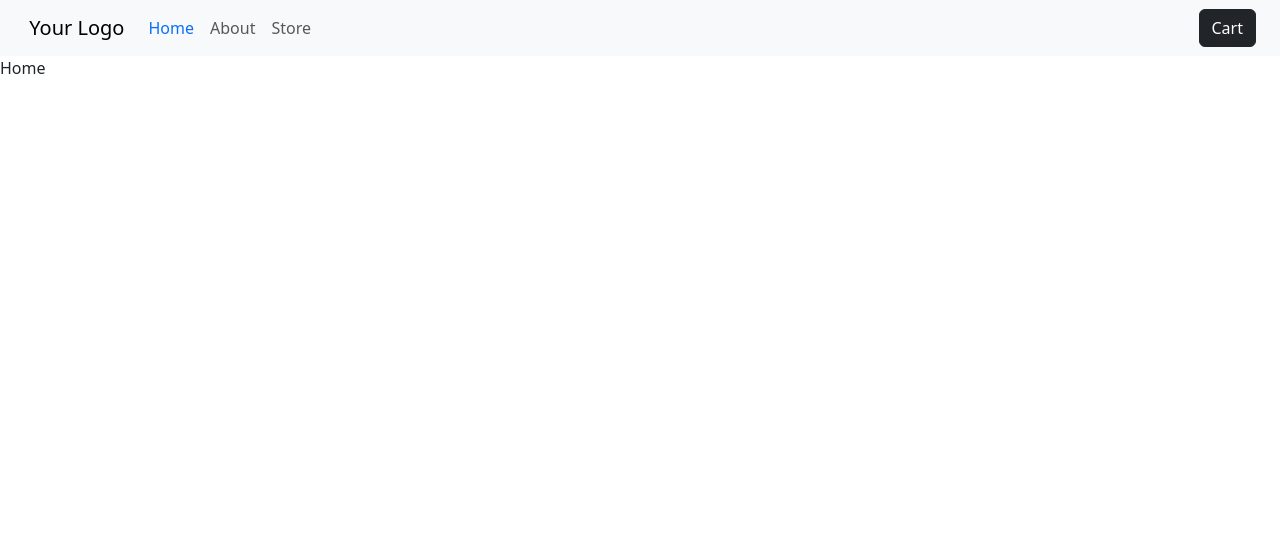
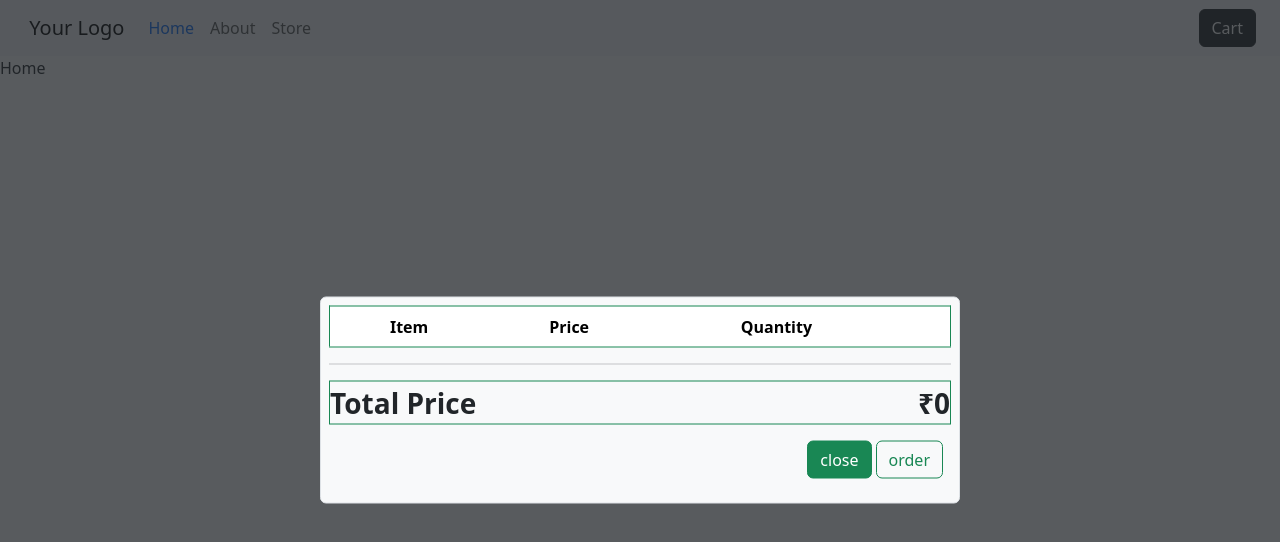
Before and after one commit to codepath26/Eccomarce_React, a React (Create React App) app: page / in a window 1280 px wide. Both pictures are taken after a click on the button "Cart". Shown: the top 542 px of the page. Built offline with nearby package versions, Linux system fonts and the light colour scheme.

Commit message:
adding the cart fucnctionality using the context api also react router dom used

```diff
--- a/public/index.html
+++ b/public/index.html
@@ -10,34 +10,12 @@
       content="Web site created using create-react-app"
     />
     <link rel="apple-touch-icon" href="%PUBLIC_URL%/logo192.png" />
-    <!--
-      manifest.json provides metadata used when your web app is installed on a
-      user's mobile device or desktop. See https://developers.google.com/web/fundamentals/web-app-manifest/
-    -->
     <link rel="manifest" href="%PUBLIC_URL%/manifest.json" />
-    <!--
-      Notice the use of %PUBLIC_URL% in the tags above.
-      It will be replaced with the URL of the `public` folder during the build.
-      Only files inside the `public` folder can be referenced from the HTML.
-
-      Unlike "/favicon.ico" or "favicon.ico", "%PUBLIC_URL%/favicon.ico" will
-      work correctly both with client-side routing and a non-root public URL.
-      Learn how to configure a non-root public URL by running `npm run build`.
-    -->
     <title>React App</title>
   </head>
   <body>
     <noscript>You need to enable JavaScript to run this app.</noscript>
+    <div id="overlays"></div>
     <div id="root"></div>
-    <!--
-      This HTML file is a template.
-      If you open it directly in the browser, you will see an empty page.
-
-      You can add webfonts, meta tags, or analytics to this file.
-      The build step will place the bundled scripts into the <body> tag.
-
-      To begin the development, run `npm start` or `yarn start`.
-      To create a production bundle, use `npm run build` or `yarn build`.
-    -->
   </body>
 </html>
--- a/src/App.js
+++ b/src/App.js
@@ -1,17 +1,30 @@
 import "bootstrap/dist/css/bootstrap.min.css";
 import { Outlet } from "react-router-dom";
 import Header from "./Components/Header/Header";
+import Cart from "./Components/Cart/Cart";
+import ProductProvider from "./Context/ProductContext";
+import { useState } from "react";
+
    //this is the kind mistack which i made i used to render elements into the header so that the element is not show into the web pade don't do the next time
                   //  <Header>
                   //   <Outlet />
                   // </Header>
 
 function App() {
+  const [showCart , setShowCart] = useState(false);
+  const onHideCart = ()=>{
+    setShowCart(false);
+  }
+  const onShowCart = ()=>{
+    setShowCart(true);
+  }
   return (
-    <>
-      <Header />
+    <ProductProvider>
+      <Header onOpen={onShowCart}/>
+      {showCart && <Cart onClose ={onHideCart} />}
       <Outlet/>
-    </>
+
+    </ProductProvider>
   );
 }
 
--- /dev/null
+++ b/src/Components/Cart/Cart.js
@@ -0,0 +1,21 @@
+import React from 'react'
+import ReactDOM from 'react-dom'
+import Modal from './Modal';
+function BackDrop  (props){
+ return <div onClick={props.onClose} className='position-fixed top-0 left-0 w-100 min-vh-100 bg-dark p-2 text-dark bg-opacity-75 z-2'></div>
+}
+
+
+function Cart(props){
+  const portalElement = document.getElementById('overlays');
+  return (
+    <>
+      {ReactDOM.createPortal(<BackDrop onClose={props.onClose}/> , portalElement )}
+      {ReactDOM.createPortal(<Modal onClose={props.onClose}/> , portalElement)}
+    </>
+  )
+}
+
+
+
+export default Cart
--- /dev/null
+++ b/src/Components/Cart/Modal.js
@@ -0,0 +1,49 @@
+import React from "react";
+import { useProduct } from "../../Context/ProductContext";
+
+function Modal(props) {
+  const { productsDetails,removeProduct } = useProduct();
+  console.log(productsDetails);
+  return (
+    <>
+      <div className="w-50 position-absolute top-50 start-50 translate-middle bg-light border rounded z-3 p-2 table-responsive">
+        <table className="table  text-center ">
+          <thead>
+            <tr className="border border-success">
+              <th scope="col">Item</th>
+              <th scope="col">Price</th>
+              <th scope="col">Quantity</th>
+              <th scope="col"></th>
+            </tr>
+          </thead>
+          <tbody>
+            {productsDetails.products.map((product) => (
+              <tr key={product.id}>
+                <td>{product.title}</td>
+                <td>{product.price}</td>
+                <td><span>{product.quantity}</span></td>
+                <td> <button className="btn btn-sm btn-danger" onClick={()=>{removeProduct(product.id)}}>Remove</button></td>
+              </tr>
+            ))}
+          </tbody>
+        </table>
+        <hr />
+        <div className="border border-success d-flex justify-content-between fs-3 fw-bolder">
+          <span>Total Price</span>{console.log(productsDetails.totalPrice)}
+          <span>₹{productsDetails.totalPrice}</span>
+        </div>
+        <div className="p-2 float-end my-2">
+          <button
+            onClick={() => props.onClose()}
+            className="btn btn btn-success mx-1"
+          >
+            close
+          </button>
+          <button className="btn btn btn-outline-success">order</button>
+        </div>
+      </div>
+    </>
+  );
+}
+
+export default Modal;
--- a/src/Components/Header/Header.js
+++ b/src/Components/Header/Header.js
@@ -2,7 +2,7 @@ import React from 'react'
 import "bootstrap/dist/css/bootstrap.min.css";
 import { Link ,NavLink } from "react-router-dom";
 
-function Header() {
+function Header(props) {
   return (
     <nav className="navbar navbar-expand-lg navbar-light bg-light">
       <div className="container">
@@ -40,7 +40,7 @@ function Header() {
           </ul>
         </div>
       </div>
-      <button className='btn btn-dark mx-4'>Cart</button>
+      <button className='btn btn-dark mx-4' onClick={()=>{props.onOpen()}}>Cart</button>
     </nav>
   )
 }
--- a/src/Components/Store/Product.js
+++ b/src/Components/Store/Product.js
@@ -1,23 +1,34 @@
 import React from "react";
+import { useProduct } from "../../Context/ProductContext";
 
-function Product({product}) {
+function Product({ product }) {
   const { title, price, imageUrl } = product;
-const addToCart = (item)=>{
-  console.log(item)
-}
+  const { addProduct } = useProduct();
+  const addToCart = (item) => {
+  const product = {...item , quantity : 1}
+  console.log(product)
+    addProduct(product);
+  };
+
   return (
     <>
-
       <div className="col-lg-4 col-md-4 col-sm-4 col-12 d-flex flex-column align-item-center mt-4 ">
         <div className="fs-4">{title}</div>
         <div className=" my-1">
           <img className="img-fluid" src={imageUrl} alt="product" />
         </div>
         <div>
-              <span className="fw-bolder mx-2">${price}</span>
-              <button className="btn btn-sm btn-primary" onClick={()=>{addToCart(product)}} >Add to Cart</button></div>
+          <span className="fw-bolder mx-2">₹{price}</span>
+          <button
+            className="btn btn-sm btn-primary"
+            onClick={() => {
+              addToCart(product);
+            }}
+          >
+            Add to Cart
+          </button>
         </div>
-
+      </div>
     </>
   );
 }
--- a/src/Components/Store/Store.js
+++ b/src/Components/Store/Store.js
@@ -1,5 +1,6 @@
 import React from "react";
 import Product from "./Product";
+
 
 const products = [
   {
@@ -58,6 +59,7 @@ const products = [
 ];
 
 function Store() {
+
   return   <div className="container text-center">
           <div className="row">
 
--- /dev/null
+++ b/src/Context/ProductContext.js
@@ -0,0 +1,87 @@
+import { createContext, useContext, useReducer } from "react";
+
+
+
+const ProductContext = createContext({
+  products : [],
+  totalPrice : 0,
+  addProduct : (product)=>{},
+  removeProduct : (id)=>{},
+});
+
+
+const initialState = {
+  products : [],
+  totalPrice : 0,
+}
+
+const reducer = (state , action)=>{
+  if(action.type === 'ADD'){
+    const updatedPrice  = state.totalPrice + Number(action.product.price);
+    const existingProductIndex = state.products.findIndex(item=>item.id === action.product.id);
+
+    const existingProduct = state.products[existingProductIndex];
+    let updatedProducts;
+    if(existingProduct){
+      const updatedProduct = {...existingProduct , quantity : Number(existingProduct.quantity) + 1};
+      console.log("updatedproduct" , updatedProduct)
+      updatedProducts = [...state.products];
+      updatedProducts[existingProductIndex] = updatedProduct;
+    }else{
+      console.log("else")
+        //  let updatedProduct = {...action.product , quantity : 1}
+       updatedProducts = state.products.concat(action.product);
+       console.log(updatedProducts)
+    }
+   return {
+    products : updatedProducts,
+    totalPrice : updatedPrice,
+   }
+  }
+  if(action.type === "REMOVE"){
+    const productIndex = state.products.findIndex(item=>item.id === action.id);
+    const product = state.products[productIndex];
+    console.log(product.price  , typeof(product.price) , "price")
+    console.log(product.quantity  , typeof(product.quantity) , "quantity")
+    const updatedPrice  = Number(state.totalPrice - Number(product.price * product.quantity)) ;
+    console.log(updatedPrice , typeof updatedPrice);
+   const updatedProducts = state.products.filter(item => item.id !== action.id);
+   return {
+    products : updatedProducts,
+    totalPrice : updatedPrice,
+   }
+
+  }
+
+}
+
+const ProductProvider = ({children})=>{
+  const [productsDetails , dispatch] = useReducer(reducer , initialState);
+
+ const addProduct = (product)=>{
+  dispatch({
+    type : 'ADD',
+    product : product,
+  })
+ }
+ const removeProduct = (id)=>{
+  dispatch({
+    type : "REMOVE",
+    id : id,
+  })
+ }
+  return(
+    <ProductContext.Provider value={{productsDetails , addProduct , removeProduct}}>
+      {
+        children
+      }
+    </ProductContext.Provider>
+  )
+}
+
+
+export default ProductProvider;
+
+export function useProduct (){
+   return useContext(ProductContext);
+}
```
Lines whose indentation alone changed are shown as unchanged.
